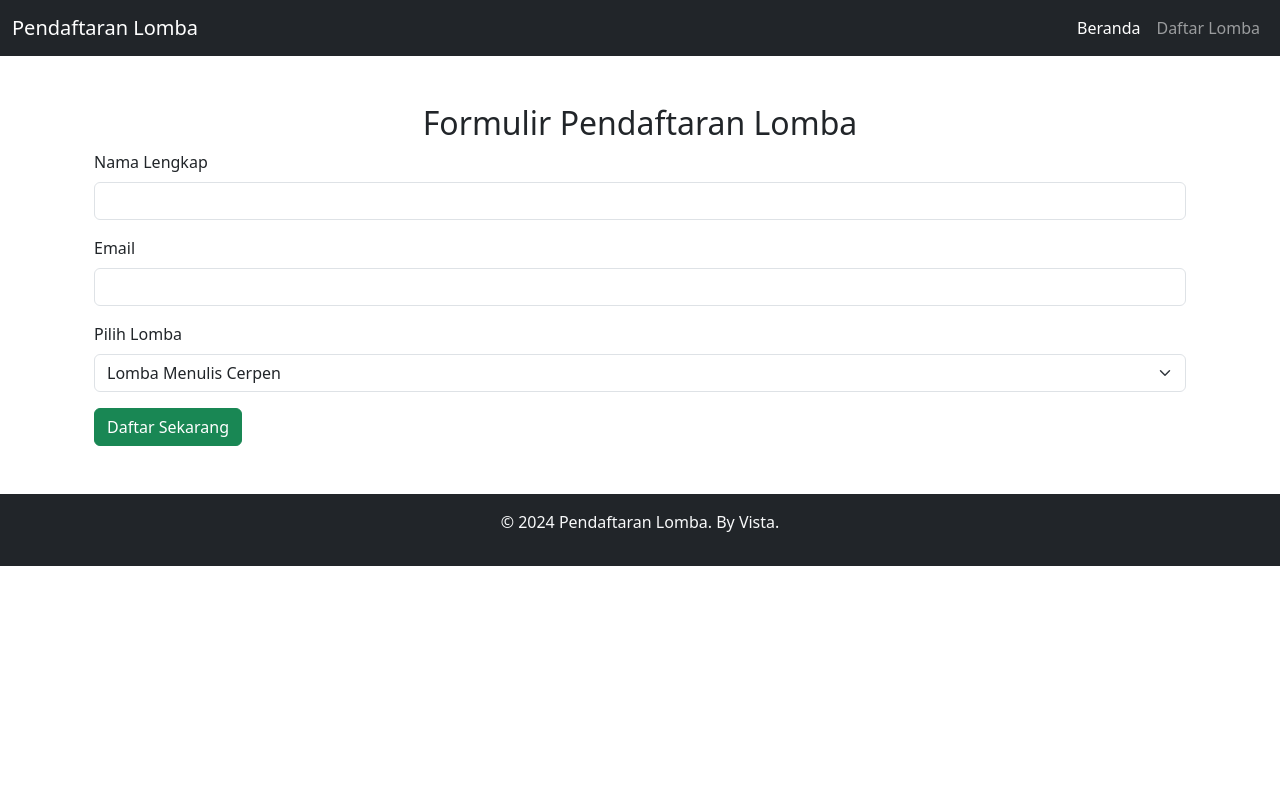
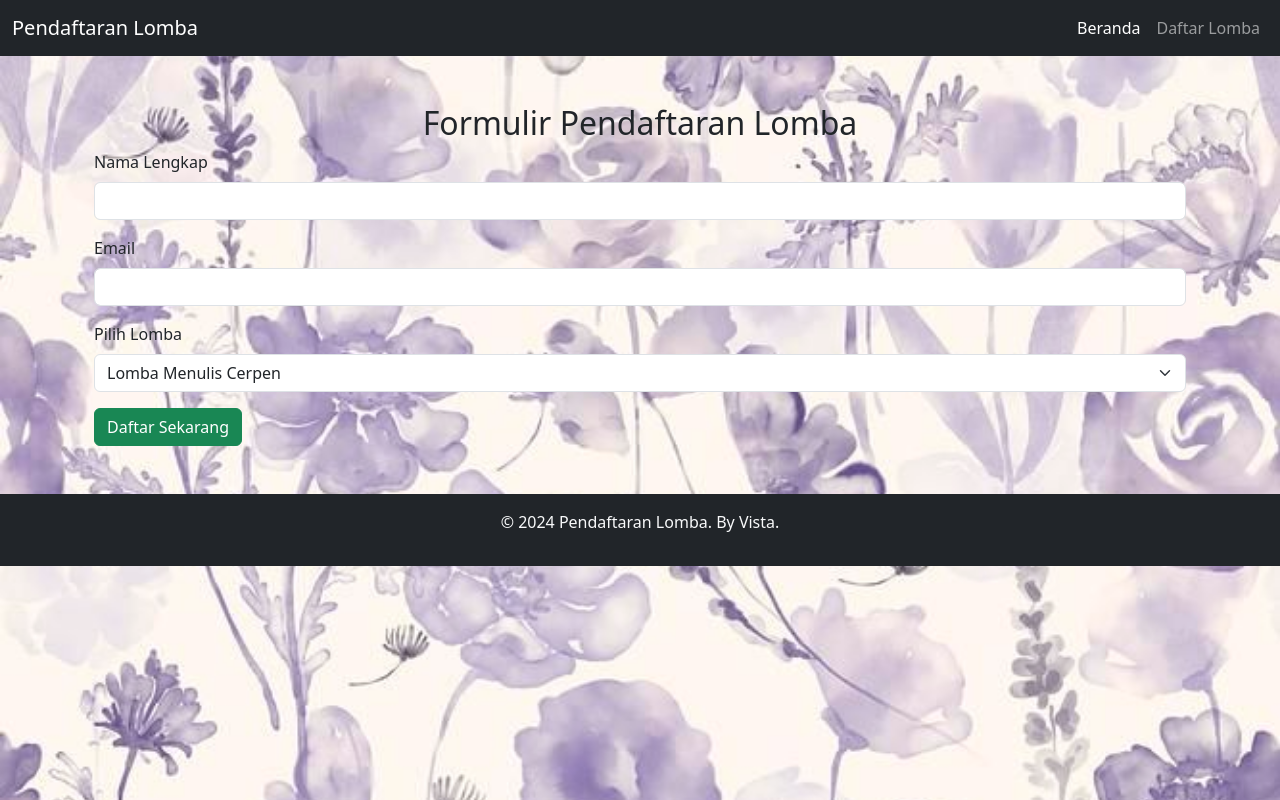
Before and after one commit to VistaAtsfi/framework-websitePendaftaranlomba-posttest, a Django app: page /daftar/ in a window 1280 px wide. Run offline with Django 5.2, Linux system fonts and the light colour scheme; some libraries are stand-ins or nearby versions.

Commit message:
posttest3

```diff
--- a/website_pendaftaran_lomba/lomba/templates/homepage/base.html
+++ b/website_pendaftaran_lomba/lomba/templates/homepage/base.html
@@ -1,3 +1,4 @@
+{% load static %}
 <!DOCTYPE html>
 <html lang="en">
 <head>
@@ -6,6 +7,15 @@
     <title>{% block title %}Website Pendaftaran Lomba{% endblock %}</title>
     {% load django_bootstrap5 %}
     {% bootstrap_css %}
+    <style>
+        body {
+            background-image: url('{% static "images/bunga.jpg" %}');
+            background-size: cover; /* untuk menyesuaikan gambar dengan ukuran layar */
+            background-repeat: no-repeat; /* untuk mencegah pengulangan gambar */
+            background-position: center; /* untuk memusatkan gambar */
+        }
+    </style>
+
 </head>
 <body>
     <!-- Navbar -->
```
Also changed, not shown: website_pendaftaran_lomba/website_pendaftaran_lomba/settings.py (+6 -1 lines), website_pendaftaran_lomba/lomba/static/images/bunga.jpg (added).
